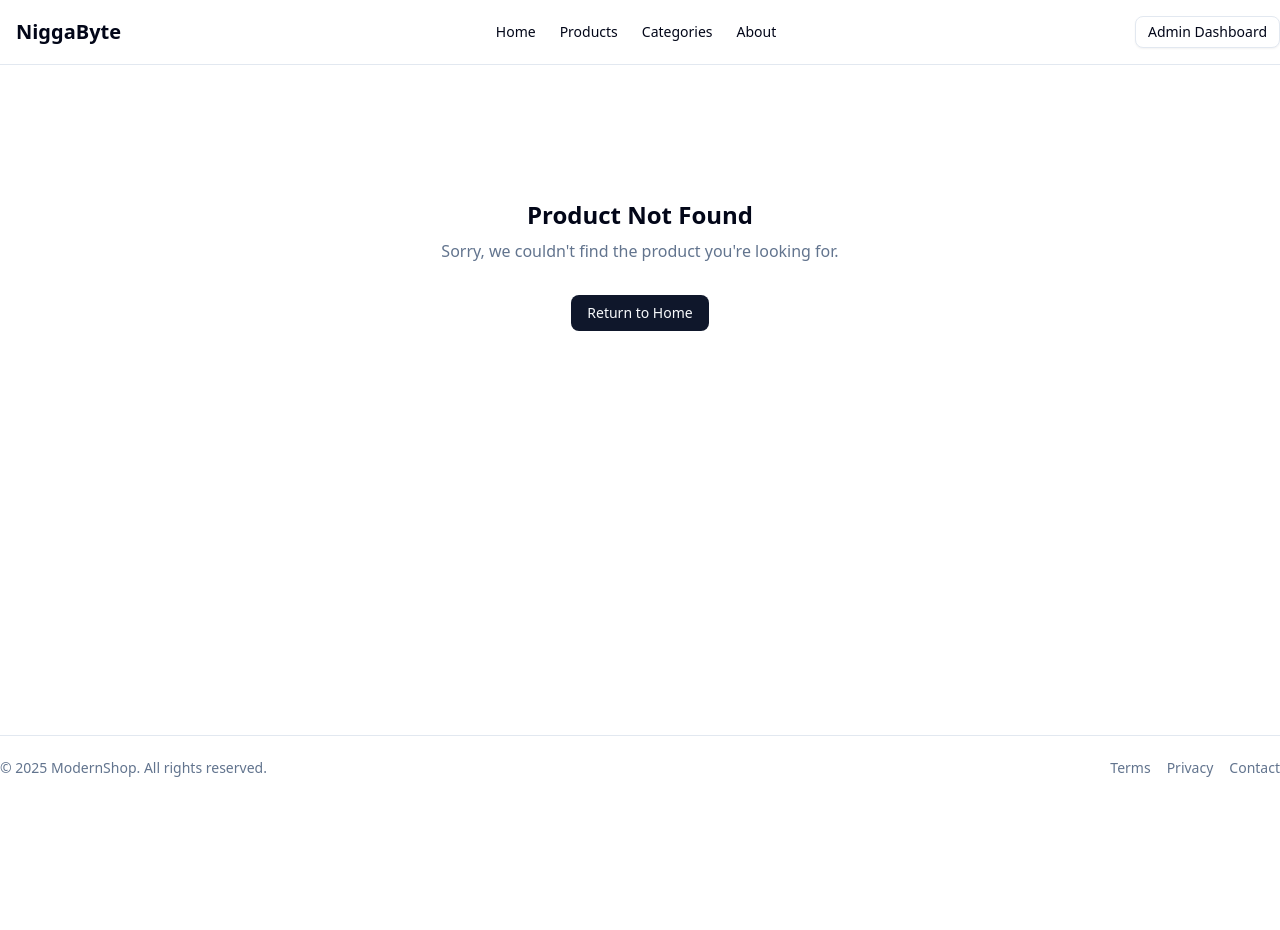
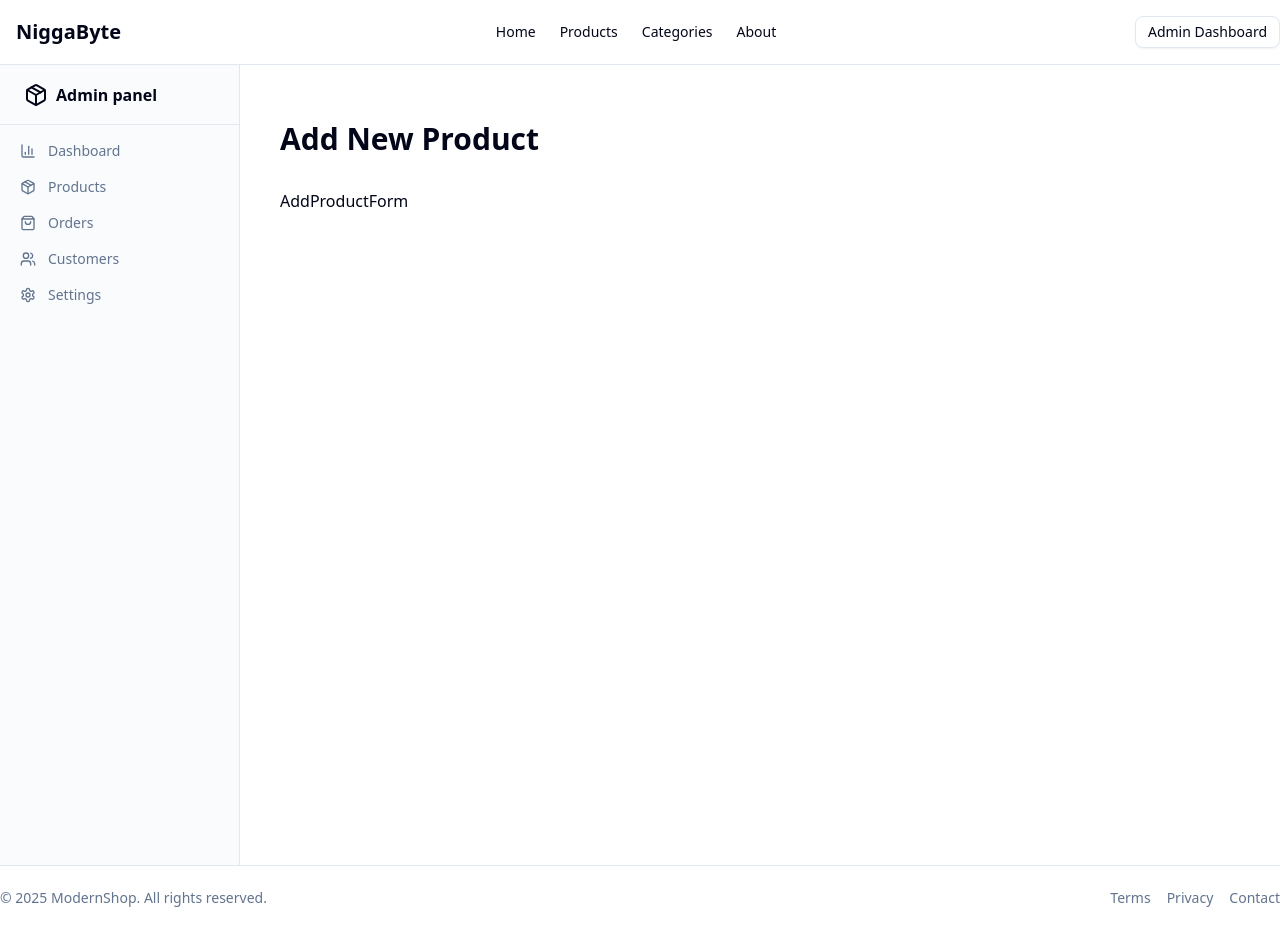
Before and after one commit to hrithik210/ecom-admin-dashboard, a Next.js app: page /admin/products/add in a window 1280 px wide. Before the commit this address had no page. Before the commit the page ends 800 px from the top, so only its background shows below. Built offline with nearby package versions, Linux system fonts and the light colour scheme.

Commit message:
admin route to add prod's

```diff
--- /dev/null
+++ b/app/admin/products/add/page.tsx
@@ -0,0 +1,11 @@
+import AddProductForm from "@/components/admin/AddProductForm";
+
+
+export default function AddProductPage() {
+  return (
+    <div className="container mx-auto px-4 py-8">
+      <h1 className="text-3xl font-bold mb-8">Add New Product</h1>
+      <AddProductForm />
+    </div>
+  )
+}
--- /dev/null
+++ b/components/admin/AddProductForm.tsx
@@ -0,0 +1,9 @@
+import React from 'react'
+
+const AddProductForm = () => {
+  return (
+    <div>AddProductForm</div>
+  )
+}
+
+export default AddProductForm
```
